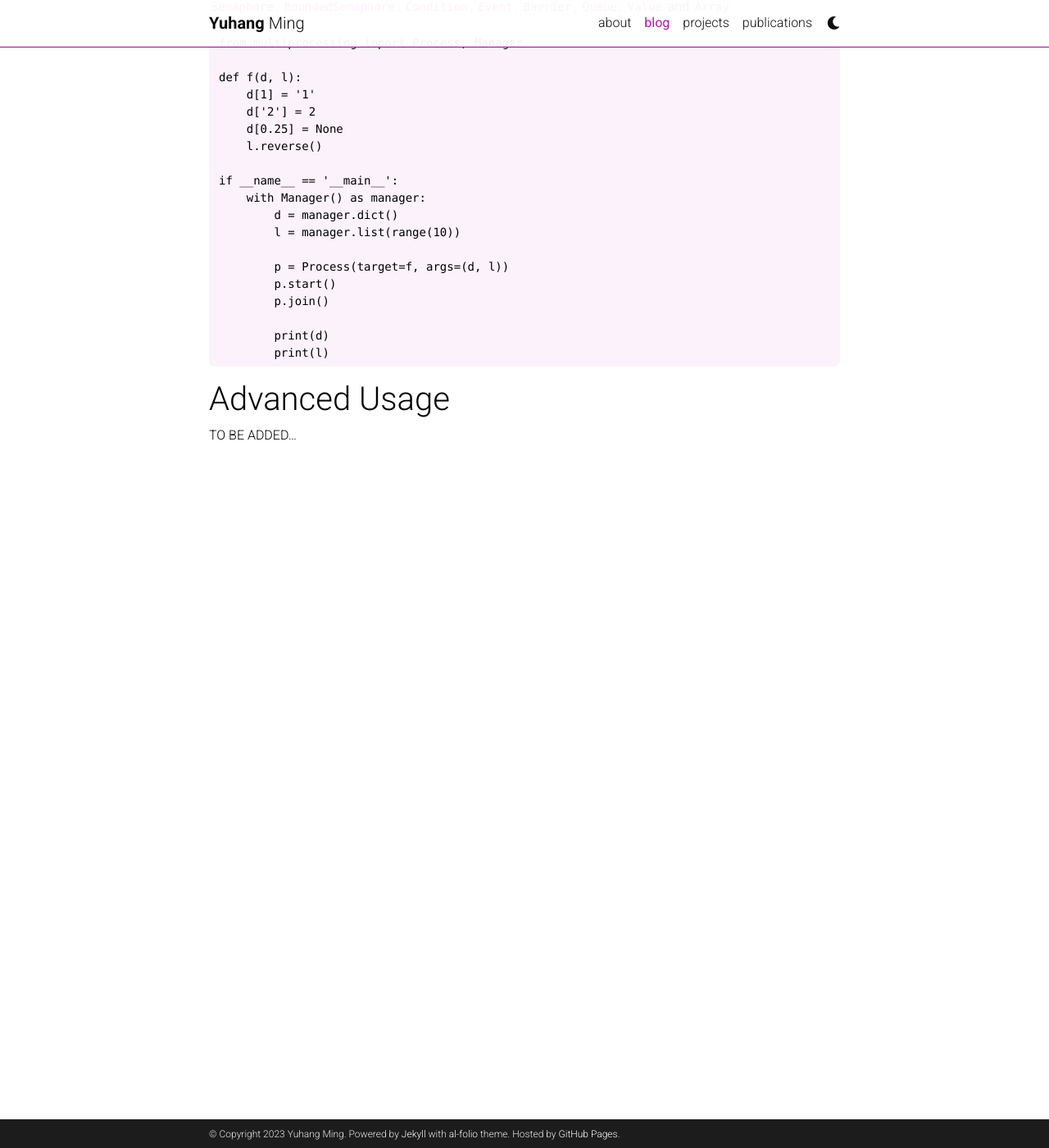
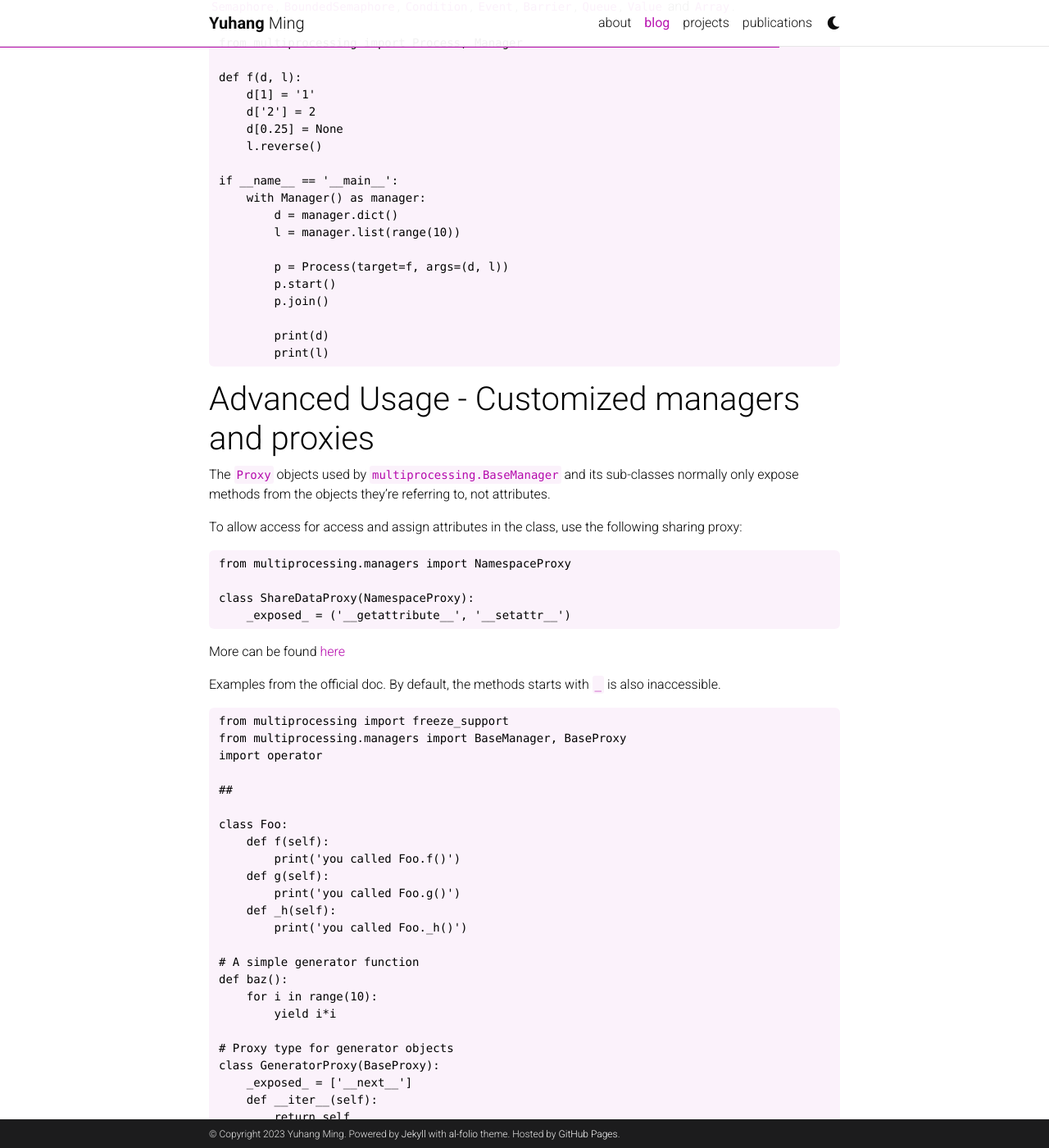
Before and after one commit to YuhangMing/yuhangming.github.io, a Jekyll site: the page built from _posts/2023-04-24-python-torch-multiprocessing.md, in a window 1280 px wide and 1400 px high, scrolled down 4131 px. Shown: the whole window at 82% size. Built offline with Jekyll 4.4.1, drawn with Linux system fonts in a browser that asks for light colours; comment, search, counter and statistics services are not loaded; a style sheet for code colours, icons or effects is not loaded; some of the changed text lies outside the part shown.

Commit message:
custumised manager

````diff
--- a/_posts/2023-04-24-python-torch-multiprocessing.md
+++ b/_posts/2023-04-24-python-torch-multiprocessing.md
@@ -199,5 +199,109 @@ if __name__ == '__main__':
         print(l)
 ```
 
-# Advanced Usage
-TO BE ADDED...
+# Advanced Usage - Customized managers and proxies
+
+The `Proxy` objects used by `multiprocessing.BaseManager` and its sub-classes normally only expose methods from the objects they're referring to, not attributes.
+
+To allow access for access and assign attributes in the class, use the following sharing proxy:
+```python
+from multiprocessing.managers import NamespaceProxy
+
+class ShareDataProxy(NamespaceProxy):
+    _exposed_ = ('__getattribute__', '__setattr__')
+```
+
+More can be found [here](https://devpress.csdn.net/python/630456a0c67703293080b6d1.html)
+
+Examples from the official doc. By default, the methods starts with `_` is also inaccessible.
+```python
+from multiprocessing import freeze_support
+from multiprocessing.managers import BaseManager, BaseProxy
+import operator
+
+##
+
+class Foo:
+    def f(self):
+        print('you called Foo.f()')
+    def g(self):
+        print('you called Foo.g()')
+    def _h(self):
+        print('you called Foo._h()')
+
+# A simple generator function
+def baz():
+    for i in range(10):
+        yield i*i
+
+# Proxy type for generator objects
+class GeneratorProxy(BaseProxy):
+    _exposed_ = ['__next__']
+    def __iter__(self):
+        return self
+    def __next__(self):
+        return self._callmethod('__next__')
+
+# Function to return the operator module
+def get_operator_module():
+    return operator
+
+##
+
+class MyManager(BaseManager):
+    pass
+
+# register the Foo class; make `f()` and `g()` accessible via proxy
+MyManager.register('Foo1', Foo)
+
+# register the Foo class; make `g()` and `_h()` accessible via proxy
+MyManager.register('Foo2', Foo, exposed=('g', '_h'))
+
+# register the generator function baz; use `GeneratorProxy` to make proxies
+MyManager.register('baz', baz, proxytype=GeneratorProxy)
+
+# register get_operator_module(); make public functions accessible via proxy
+MyManager.register('operator', get_operator_module)
+
+##
+
+def test():
+    manager = MyManager()
+    manager.start()
+
+    print('-' * 20)
+
+    f1 = manager.Foo1()
+    f1.f()
+    f1.g()
+    assert not hasattr(f1, '_h')
+    assert sorted(f1._exposed_) == sorted(['f', 'g'])
+
+    print('-' * 20)
+
+    f2 = manager.Foo2()
+    f2.g()
+    f2._h()
+    assert not hasattr(f2, 'f')
+    assert sorted(f2._exposed_) == sorted(['g', '_h'])
+
+    print('-' * 20)
+
+    it = manager.baz()
+    for i in it:
+        print('<%d>' % i, end=' ')
+    print()
+
+    print('-' * 20)
+
+    op = manager.operator()
+    print('op.add(23, 45) =', op.add(23, 45))
+    print('op.pow(2, 94) =', op.pow(2, 94))
+    print('op._exposed_ =', op._exposed_)
+
+##
+
+if __name__ == '__main__':
+    freeze_support()
+    test()
+```
````
